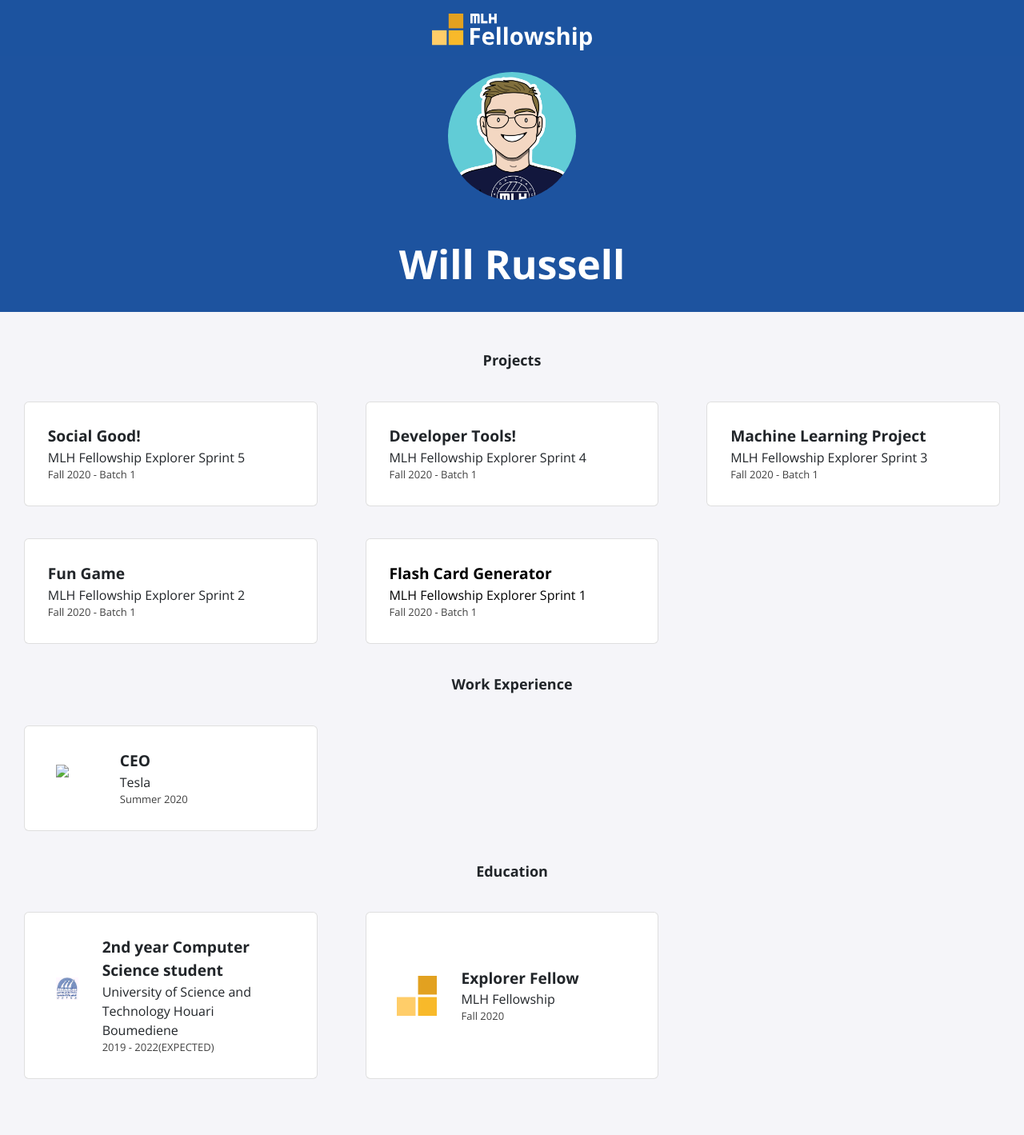
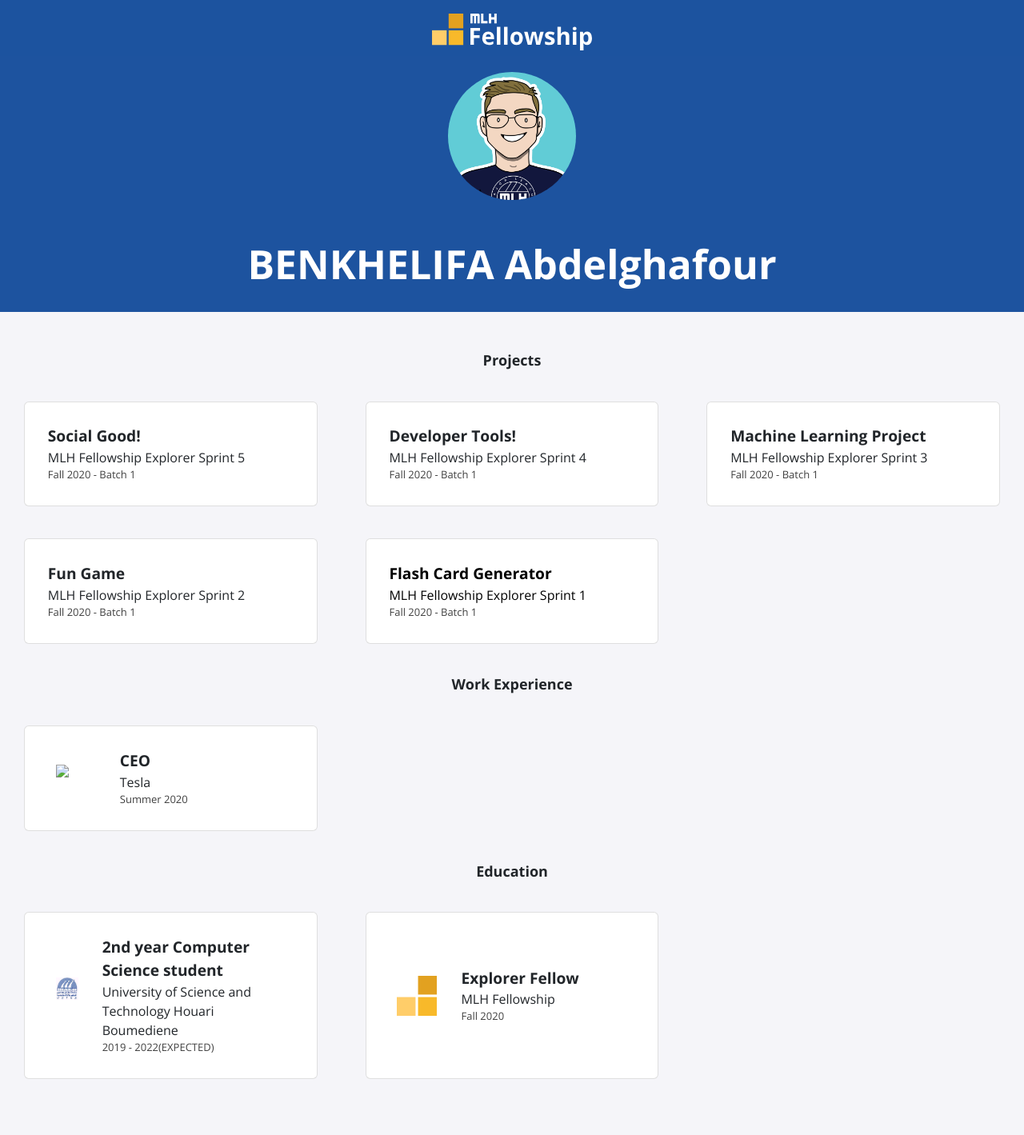
Before and after one commit to abdelghafourbk/abdelghafourbk.github.io, a Jekyll site: the page built from index.html, in a window 1280 px wide. Shown: the whole page at 80% size. Built offline with Jekyll 4.4.1, drawn with Linux system fonts in a browser that asks for light colours; nearby versions of some CDN libraries.

Commit message:
Update _config.yml

```diff
--- a/_config.yml
+++ b/_config.yml
@@ -1,13 +1,13 @@
-title: "Will Russell"
-email: fellowship@mlh.io
+title: "BENKHELIFA Abdelghafour"
+email: abdelghafoubk2@gmail.com
 description: >- # this means to ignore newlines until "baseurl:"
   Write an awesome description for your new site here. You can edit this
   line in _config.yml. It will appear in your document head meta (for
   Google search results) and in your feed.xml site description.
 baseurl: "/"
 url: "/portfolio-template"
-twitter_username: mlhacks
-github_username:  mlh-fellowship
+twitter_username: abdelghafour benkhelifa
+github_username:  abdelghafourbk
 
 sass:
   sass_dir: _sass
```
